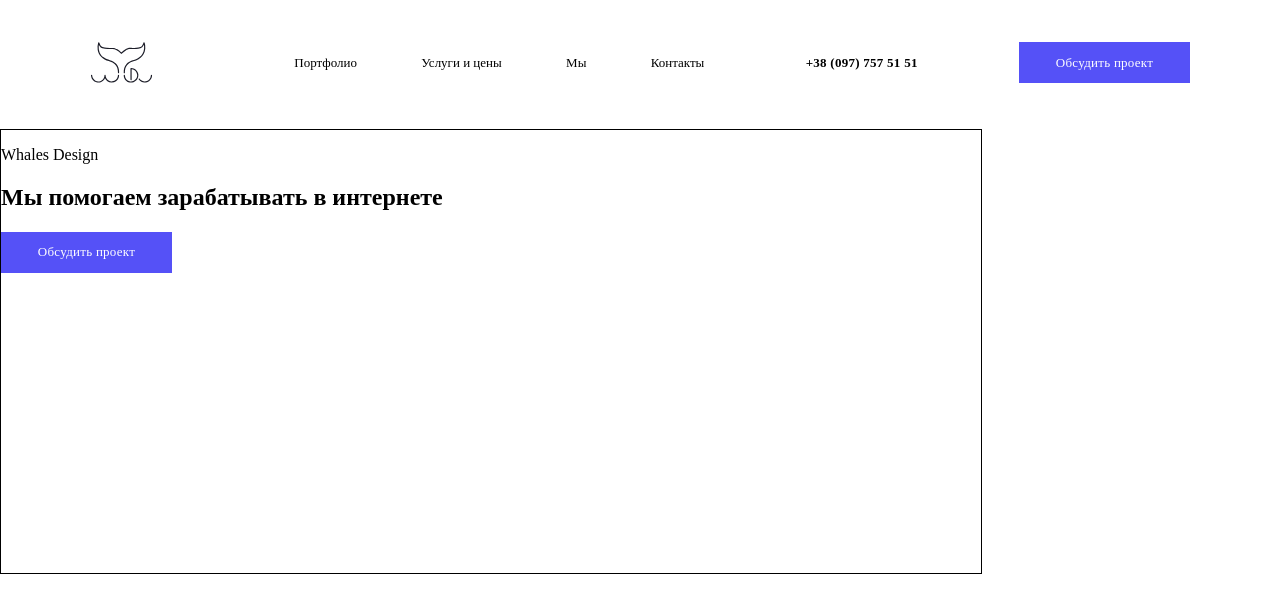
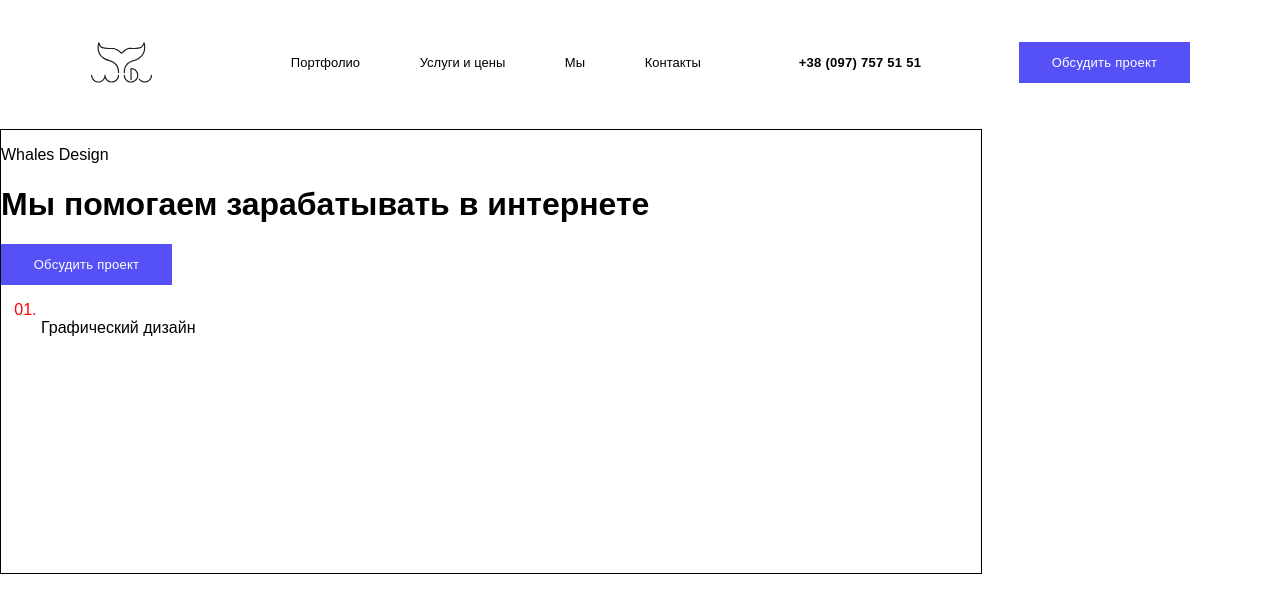
Before and after one commit to Roman178/website-web-studio, a Vue app: page / in a window 1280 px wide. Shown: the top 612 px of the page. Built offline with nearby package versions, Linux system fonts and the light colour scheme; a web font is replaced by a local one.

Commit message:
Header is done

```diff
--- a/src/App.vue
+++ b/src/App.vue
@@ -21,5 +21,6 @@ export default {
 <style>
 #app {
   padding-top: 30px;
+  font-family: "Montserrat", Arial, Helvetica, sans-serif;
 }
 </style>
--- a/src/components/Button.vue
+++ b/src/components/Button.vue
@@ -22,7 +22,6 @@ export default {
   width: 171px;
   height: 41px;
   background-color: #5551f7;
-  font-family: "Montserrat";
   font-weight: 500;
   font-size: 13px;
   line-height: 16px;
--- a/src/pages/HomePage/HomePage.vue
+++ b/src/pages/HomePage/HomePage.vue
@@ -15,8 +15,16 @@
       <section class="presentation">
         <div>
           <p>Whales Design</p>
-          <h2>Мы помогаем зарабатывать в интернете</h2>
+          <h1>Мы помогаем зарабатывать в интернете</h1>
           <Button textButton="Обсудить проект" />
+        </div>
+        <div>
+          <ul class="carousel">
+            <li class="li-item">
+              <br />
+              <span class="item-span">Графический дизайн</span>
+            </li>
+          </ul>
         </div>
       </section>
       <section class="about"></section>
@@ -48,7 +56,6 @@ export default {
   display: flex;
   align-items: center;
   justify-content: space-between;
-  font-family: "Montserrat";
 }
 .list {
   min-width: 410px;
@@ -77,4 +84,18 @@ export default {
   min-height: 443px;
   border: 1px solid black;
 }
+
+.carousel {
+  list-style-type: decimal-leading-zero;
+}
+
+.li-item::marker {
+  color: red;
+}
+
+/* .item-span {
+  position: absolute;
+  left: -15px;
+  top: 15px;
+} */
 </style>
```
Also changed, not shown: src/images/present-img.png (added).
